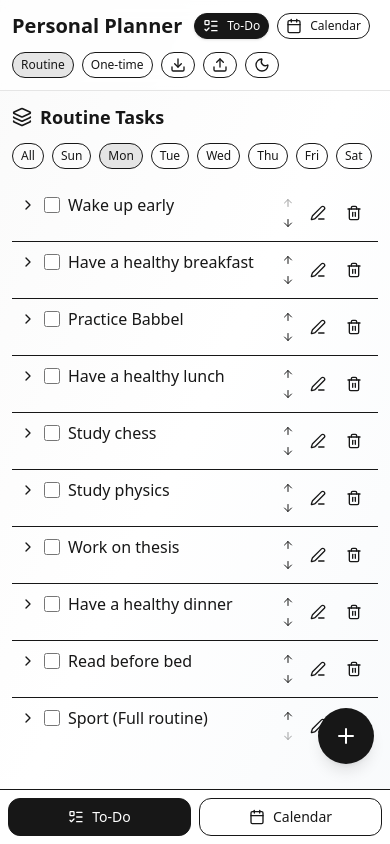
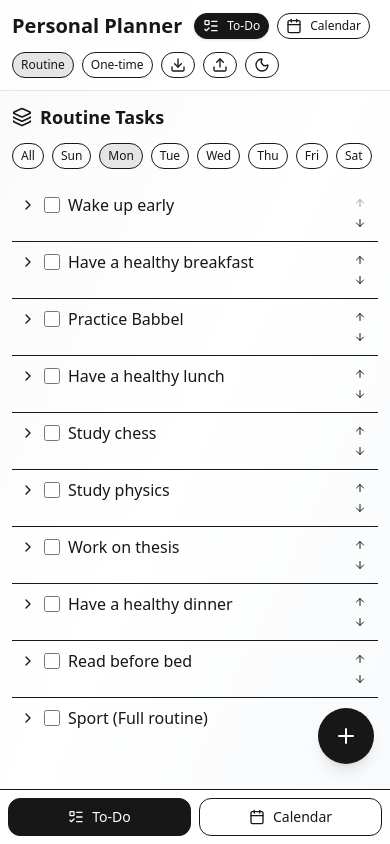
Before and after one commit to marzio1994/personal-planner, a React (Vite) app: page / in a window 390 px wide. Built offline with nearby package versions, Linux system fonts and the light colour scheme.

Commit message:
Hide edit/delete on mobile

```diff
--- a/src/App.jsx
+++ b/src/App.jsx
@@ -1047,14 +1047,14 @@ function TaskRow({
             </button>
           </div>
           <button
-            className="p-2 rounded-xl hover:bg-neutral-100 dark:hover:bg-neutral-800"
+            className="hidden sm:inline-flex p-2 rounded-xl hover:bg-neutral-100 dark:hover:bg-neutral-800"
             onClick={() => setEdit(true)}
             title="Edit"
           >
             <Edit3 className="w-4 h-4" />
           </button>
           <button
-            className="p-2 rounded-xl hover:bg-neutral-100 dark:hover:bg-neutral-800"
+            className="hidden sm:inline-flex p-2 rounded-xl hover:bg-neutral-100 dark:hover:bg-neutral-800"
             onClick={() => deleteTask(task.id)}
             title="Delete"
           >
@@ -1219,14 +1219,14 @@ function SubtaskRow({ parent, task, updateTask, deleteTask, selectedISO }) {
         </div>
         <div className="flex items-center gap-1">
           <button
-            className="p-1 rounded-xl hover:bg-neutral-100 dark:hover:bg-neutral-800"
+            className="hidden sm:inline-flex p-1 rounded-xl hover:bg-neutral-100 dark:hover:bg-neutral-800"
             onClick={() => setEdit(true)}
             title="Edit"
           >
             <Edit3 className="w-3 h-3" />
           </button>
           <button
-            className="p-1 rounded-xl hover:bg-neutral-100 dark:hover:bg-neutral-800"
+            className="hidden sm:inline-flex p-1 rounded-xl hover:bg-neutral-100 dark:hover:bg-neutral-800"
             onClick={() => deleteTask(task.id)}
             title="Delete subtask"
           >
```
